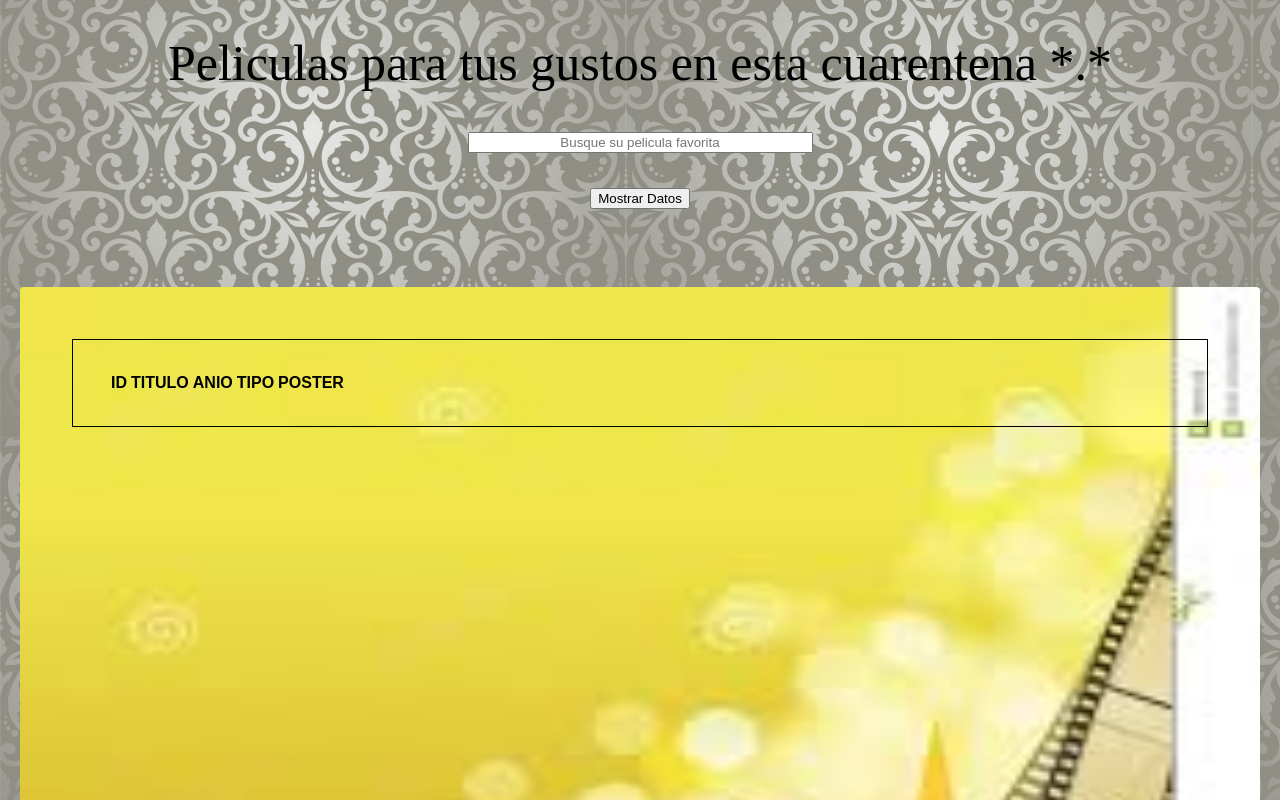
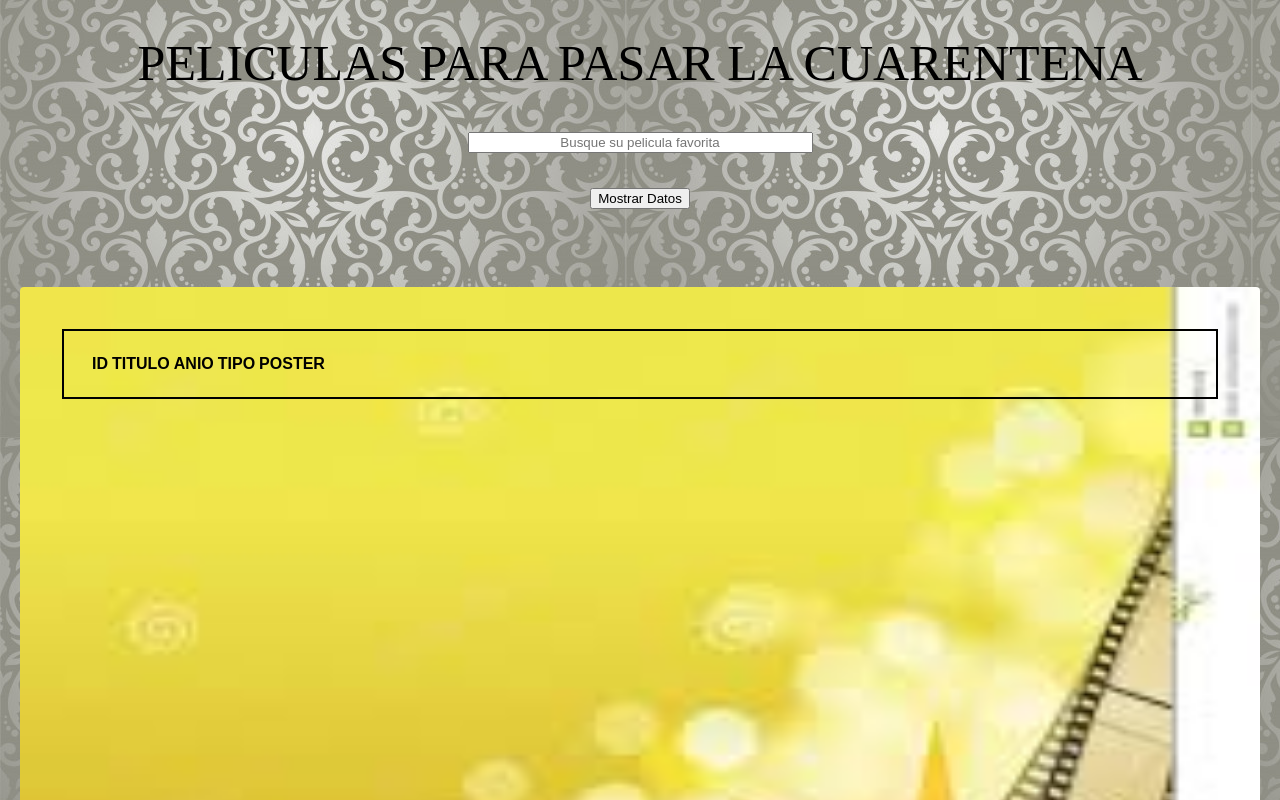
Before and after one commit to HenryGuaman/Practica00-Consumo-de-APIs-en-la-nube, a plain HTML site: page index.html in a window 1280 px wide. Shown: the top 800 px of the page. Drawn offline with Linux system fonts and the light colour scheme.

Commit message:
ULTIMOS CAMBIOS

```diff
--- a/index.html
+++ b/index.html
@@ -6,7 +6,7 @@
     <script type="text/javascript" src="funciones.js"></script>
 </head>
 <body>
-    <h1>Peliculas para tus gustos en esta cuarentena *.* </h1>
+    <h1>PELICULAS PARA PASAR LA CUARENTENA </h1>
     <div class="uno">
         <input type="text" name = "" placeholder="Busque su pelicula favorita" size="40" id="titulo" class="cent"><br><br>
         <input type="button" name="" value="Mostrar Datos" id="buscar" onclick="buscarPeliculaPorTitulo()"><br><br>
--- a/style.css
+++ b/style.css
@@ -36,13 +36,13 @@ p{
     width: 100%;
 }
 table {
-  margin: 15px;
-  padding: 15px;
+  margin: 10px;
+  padding: 10px;
 }
 .dat th,td,tr{
-  width: 15%;
+  width: 20%;
   text-align: justify;
-  border: black 1px solid;
+  border: black 2px solid;
 }
 .contenedor2{
   border-radius: 50em;
```
